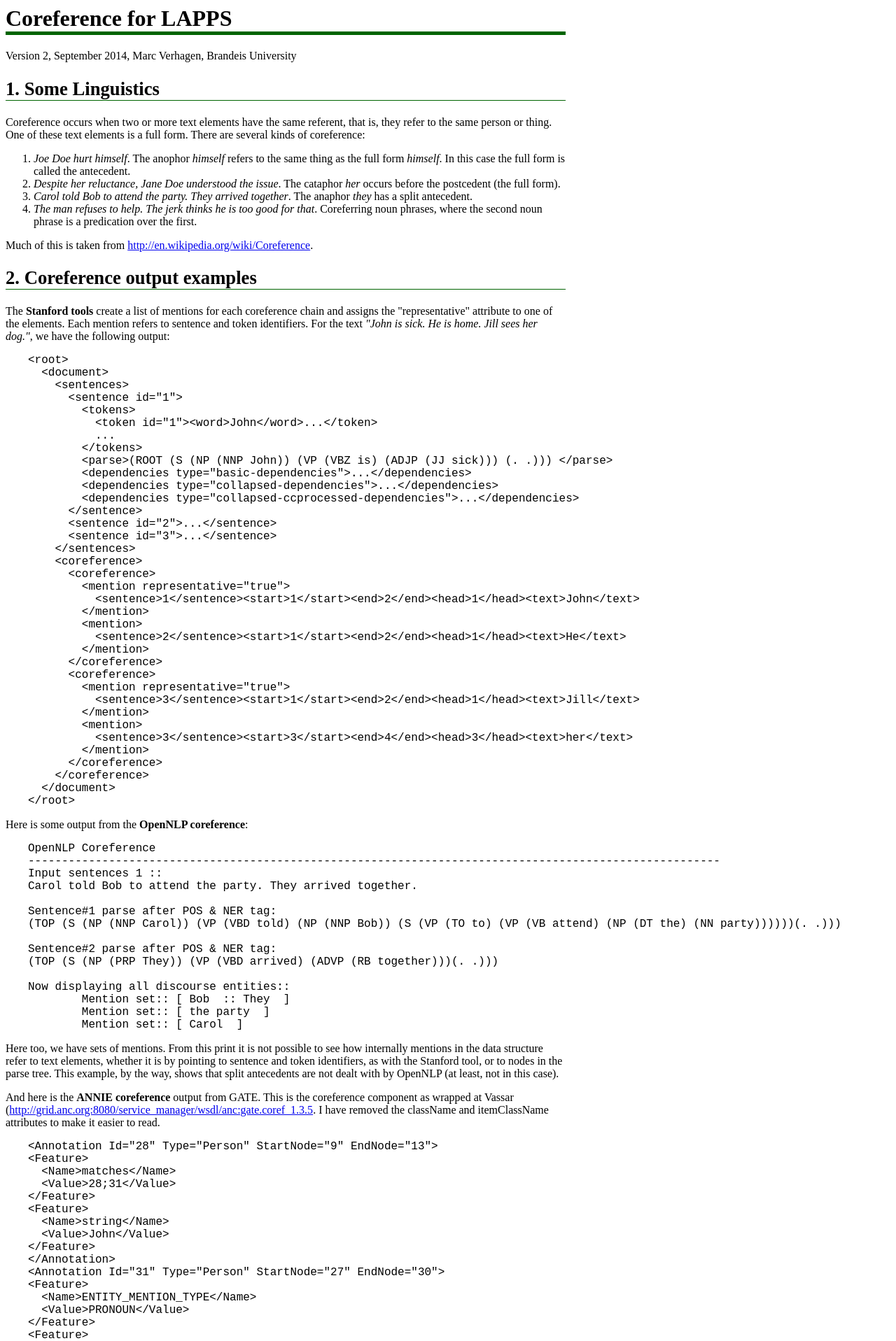
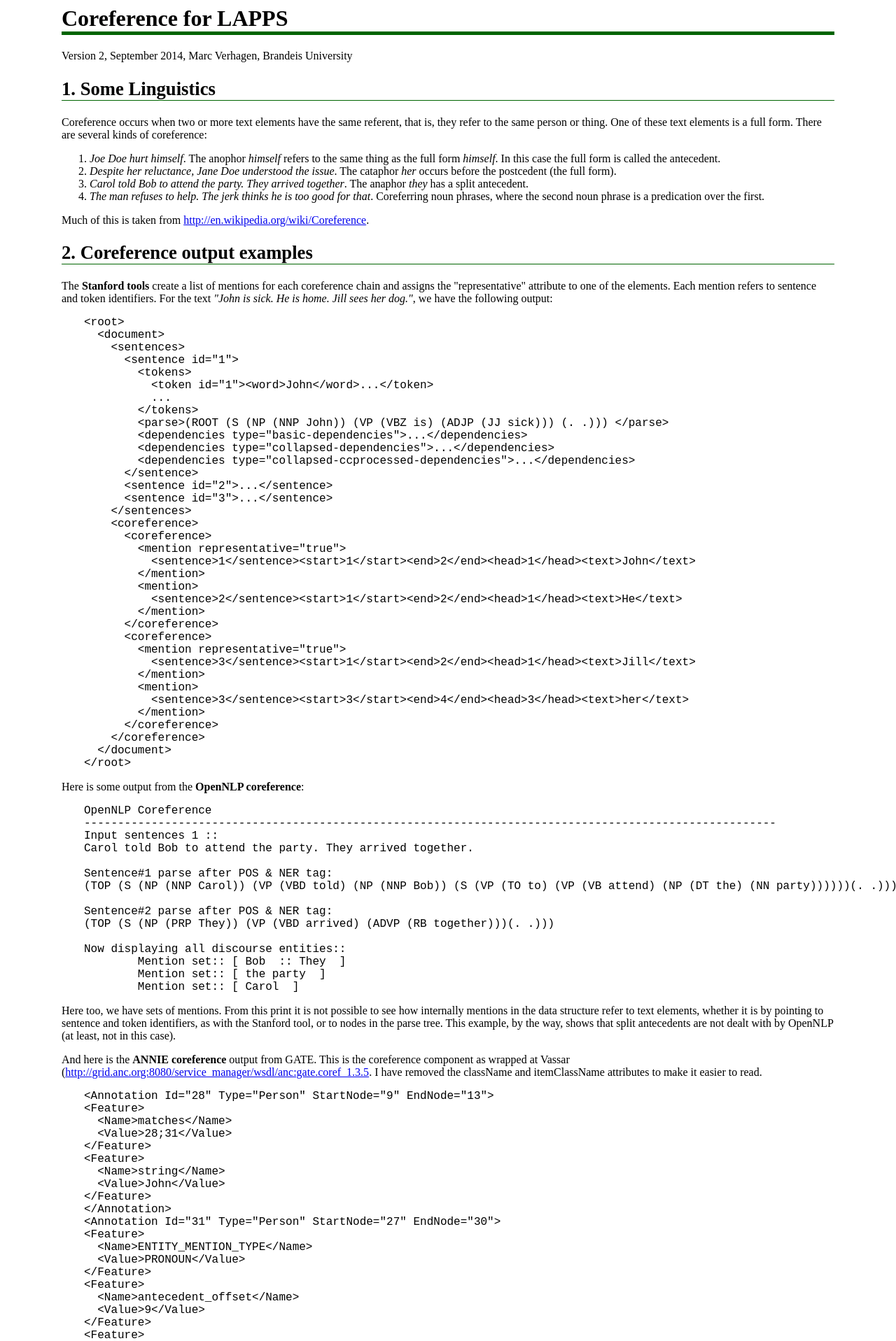
Before and after one commit to lapps/lapps.github.io, a Jekyll site: the page interchange/coref-v2.html, which Jekyll copies as it is, in a window 1280 px wide. Shown: the top 1917 px of the page at 70% size. Built offline with Jekyll 4.4.1, drawn with Linux system fonts in a browser that asks for light colours.

Commit message:
Changed css file used by coref-v2.html

```diff
--- a/interchange/coref-v2.html
+++ b/interchange/coref-v2.html
@@ -2,7 +2,7 @@
 
 <head>
 <title>LAPPS Coreference</title>
-<link rel="stylesheet" href="main.css" type="text/css" />
+<link rel="stylesheet" href="../css/main.css" type="text/css" />
 </head>
 
 <body>
```
